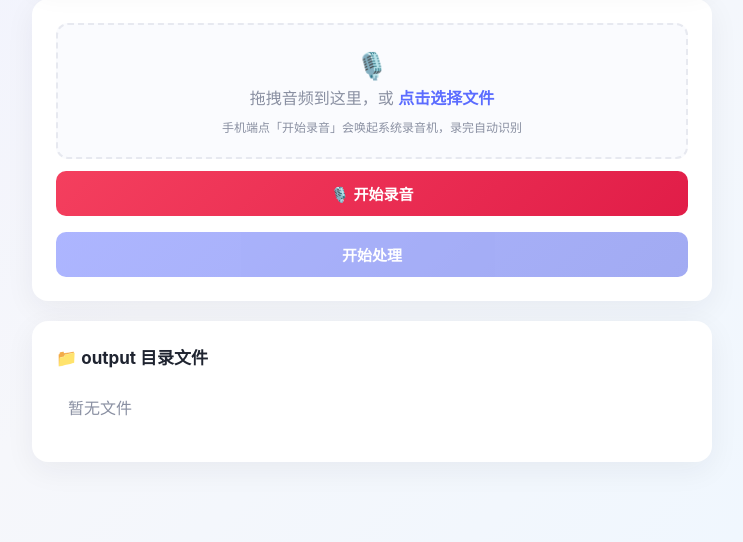
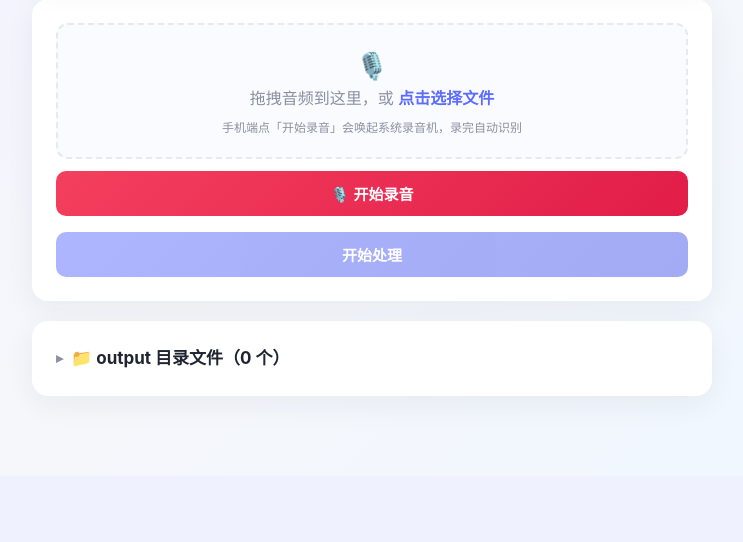
Before and after one commit to YanStarry528/voice-file-agent, a FastAPI app: page / in a window 1280 px wide. Shown: the part 370-912 px from the top of the page, without its empty margins (268-1011 px from the left). After the commit the page ends 766 px from the top, so only its background shows below. Run offline with FastAPI, Linux system fonts and the light colour scheme.

Commit message:
ui：output 文件列表默认收起，标题显示数量并记忆展开状态

```diff
--- a/templates/index.html
+++ b/templates/index.html
@@ -125,6 +125,17 @@
   .success-text { color: var(--success); font-weight: 600; }
   .error-text { color: var(--danger); font-weight: 600; }
   .asking-text { color: #b45309; font-weight: 600; background: #fef9c3; }
+  /* 文件列表默认收起：文件一多会占满版面，标题带数量，需要时点开 */
+  details.file-details > summary {
+    cursor: pointer; list-style: none; user-select: none;
+    font-size: 17px; font-weight: 700;
+    display: flex; align-items: center; gap: 8px;
+  }
+  details.file-details > summary::-webkit-details-marker { display: none; }
+  details.file-details > summary::before { content: "▸"; color: var(--muted); font-size: 14px; }
+  details.file-details[open] > summary::before { content: "▾"; }
+  details.file-details > summary:hover { color: var(--primary); }
+  details.file-details[open] > summary { margin-bottom: 14px; }
   .filelist { list-style: none; }
   .filelist li {
     padding: 10px 12px;
@@ -196,7 +207,8 @@
   </section>
 
   <section class="card">
-    <h2 style="font-size:17px;margin-bottom:14px;">📁 output 目录文件</h2>
+    <details class="file-details" id="filelist-details">
+      <summary id="filelist-summary">📁 output 目录文件（{{ files|length }} 个）</summary>
       <ul class="filelist" id="filelist">
         {% for f in files %}
         <li><span class="dot"></span>{{ f }}</li>
@@ -204,6 +216,7 @@
         <li class="empty">暂无文件</li>
         {% endfor %}
       </ul>
+    </details>
   </section>
 </div>
 
@@ -455,8 +468,18 @@
   sendTextBtn.addEventListener('click', sendText);
   textCmd.addEventListener('keydown', e => { if (e.key === 'Enter') sendText(); });
 
+  // ===== output 文件列表：默认收起，展开状态记在 localStorage =====
+  const fileDetails = document.getElementById('filelist-details');
+  fileDetails.open = localStorage.getItem('filelist_open') === '1';
+  fileDetails.addEventListener('toggle', () => {
+    localStorage.setItem('filelist_open', fileDetails.open ? '1' : '0');
+  });
+
   function renderFiles(files) {
     const ul = document.getElementById('filelist');
+    const summary = document.getElementById('filelist-summary');
+    // 标题上直接带数量，收起时也能知道有多少文件
+    summary.textContent = '📁 output 目录文件（' + files.length + ' 个）';
     ul.innerHTML = '';
     if (!files.length) {
       const li = document.createElement('li');
```
Lines whose indentation alone changed are shown as unchanged.
